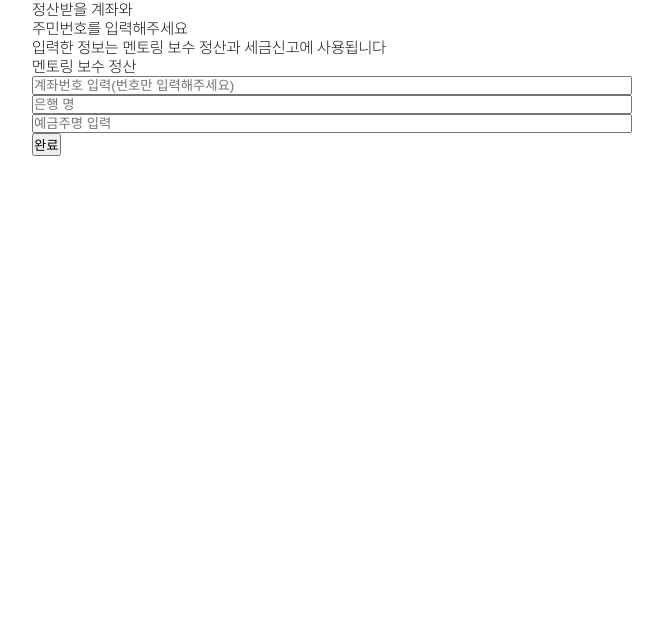
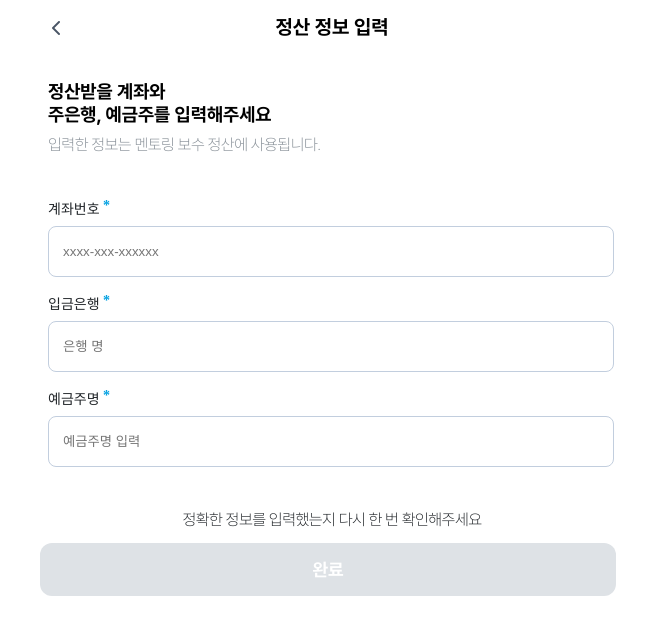
Before and after one commit to WE-ARE-RACCOONS/postgraduate-front, a Next.js app: page /senior/account in a window 1280 px wide. Shown: the top 634 px of the page, without its empty margins (308-971 px from the left). Built offline with nearby package versions, Linux system fonts and the light colour scheme.

Commit message:
RAC-279 feat: 확정완료 창 디자인 및 은행명입력 디자인 완료

```diff
--- a/src/app/senior/account/page.tsx
+++ b/src/app/senior/account/page.tsx
@@ -6,6 +6,7 @@ import styled from 'styled-components';
 import useAuth from '@/hooks/useAuth';
 import axios from 'axios';
 import SingleValidator from '@/components/Validator/SingleValidator';
+import BackHeader from '@/components/Header/BackHeader';
 function AccountPage() {
   const router = useRouter();
   const [flag, setFlag] = useState(false);
@@ -14,11 +15,11 @@ function AccountPage() {
   const [accountHolder, setAccountHolder] = useState('');
   const [data, setData] = useState('');
   const { getAccessToken } = useAuth();
+  const isInputsFilled = accountNumber && bank && accountHolder;
   const validateInputs = () => {
     const isAccountNumberValid = /^[0-9]+$/.test(accountNumber);
     const isBankNameValid = /^[가-힣]+$/.test(bank);
     const isAccountHolderValid = /^[가-힣]+$/.test(accountHolder);
-
     const isValid =
       isAccountNumberValid && isBankNameValid && isAccountHolderValid;
 
@@ -59,40 +60,140 @@ function AccountPage() {
     }
   };
   return (
-    <div>
-      <div>정산받을 계좌와</div>
-      <div>주민번호를 입력해주세요</div>
-      <div>입력한 정보는 멘토링 보수 정산과 세금신고에 사용됩니다</div>
-      <div>멘토링 보수 정산</div>
+    <SAContent>
+      <BackHeader headerText='정산 정보 입력'/>
+      <div style={{marginLeft:'1rem'}}>
+      <h3 style={{marginTop:'1.5rem'}}>정산받을 계좌와</h3>
+      <h3 style={{marginBottom:'0.5rem'}}>주은행, 예금주를 입력해주세요</h3>
+      <div id='msg-top'>입력한 정보는 멘토링 보수 정산에 사용됩니다.</div>
+      </div>
       <AccontInput>
+      <BtnBox>
+            <MBtnFont>
+            계좌번호&nbsp;<div id="font-color">*</div>
+            </MBtnFont>
+
         <InputForm
-          placeholder="계좌번호 입력(번호만 입력해주세요)"
+          placeholder="xxxx-xxx-xxxxxx"
           type="number"
           value={accountNumber}
           onChange={(e) => setAccountNumber(e.target.value)}
         />
+         </BtnBox>
+         <BtnBox>
+         <MBtnFont>
+         입금은행&nbsp;<div id="font-color">*</div>
+            </MBtnFont>
         <InputForm
           placeholder="은행 명"
           type="text"
           value={bank}
           onChange={(e) => setBank(e.target.value)}
         />
+        </BtnBox>
+        <BtnBox>
+        <MBtnFont>
+        예금주명&nbsp;<div id="font-color">*</div>
+            </MBtnFont>
         <InputForm
           placeholder="예금주명 입력"
           type="text"
           value={accountHolder}
           onChange={(e) => setAccountHolder(e.target.value)}
         />
-      </AccontInput>
-      {flag && (
+        </BtnBox>
+        {flag && (
         <SingleValidator textColor="#FF3347" msg="잘못 입력된 내용이있어요" />
       )}
-      <button onClick={handleComplete}>완료</button>
-    </div>
+      </AccontInput>
+      <div id='msg-bottom'>정확한 정보를 입력했는지 다시 한 번 확인해주세요</div>
+      {isInputsFilled ? <SABtnT onClick={handleComplete}>완료</SABtnT>:<SABtnF onClick={handleComplete}>완료</SABtnF>}
+    </SAContent>
   );
 }
 const AccontInput = styled.div`
   display: flex;
   flex-direction: column;
+  margin-top: 1.6rem;
+  margin-left: 1rem;
+  margin-bottom: 2.6rem;
+`;
+const SABtnT = styled.div`
+display: flex;
+width: 96%;
+padding: 1rem 0rem;
+justify-content: center;
+align-items: center;
+margin-left: 0.5rem;
+gap: 0.625rem;
+border-radius: 0.75rem;
+background-color: #2FC4B2;
+color: #FFF;
+text-align: center;
+font-family: Pretendard;
+font-size: 1.125rem;
+font-style: normal;
+font-weight: 700;
+line-height: normal;
+`;
+const SABtnF = styled.div`
+  display: flex;
+width: 96%;
+padding: 1rem 0rem;
+margin-left: 0.5rem;
+justify-content: center;
+align-items: center;
+gap: 0.625rem;
+border-radius: 0.75rem;
+background-color: #DEE2E6;
+color: #FFF;
+text-align: center;
+font-family: Pretendard;
+font-size: 1.125rem;
+font-style: normal;
+font-weight: 700;
+line-height: normal;
+`;
+const SAContent = styled.div`
+  #msg-top{
+    color: #868E96;
+font-family: Pretendard;
+font-size: 1rem;
+font-style: normal;
+font-weight: 400;
+line-height: 140%; /* 1.4rem */
+letter-spacing: -0.03125rem;
+  }
+  #msg-bottom{
+    color: #212529;
+text-align: center;
+font-family: Pretendard;
+font-size: 1rem;
+font-style: normal;
+font-weight: 400;
+line-height: 140%; /* 1.4rem */
+letter-spacing: -0.03125rem;
+margin-bottom: 0.75rem;
+  }
+`;
+const BtnBox = styled.div`
+  margin-top: 1rem;
+`;
+const MBtnFont = styled.div`
+  display: flex;
+  color: #212529;
+  font-family: Noto Sans JP;
+  font-size: 0.875rem;
+  font-style: normal;
+  font-weight: 400;
+  line-height: normal;
+  #font-color {
+    color: #00a0e1;
+    font-family: Noto Sans JP;
+    font-size: 0.875rem;
+    font-style: normal;
+    font-weight: 700;
+    line-height: normal;
+  }
 `;
 export default AccountPage;
--- /dev/null
+++ b/src/components/SingleForm/InputForm/InputForm.styled.ts
@@ -0,0 +1,18 @@
+import styled from "styled-components";
+export const InputFormStyle = styled.input`
+  margin-top: 0.5rem;
+  width: 97%;
+  height: 3.1875rem;
+  border-radius: 0.5rem;
+  border: 1px solid #c2cede;
+  background: #fff;
+  padding: 0.88rem;
+  ::placeholder {
+    color: #ADB5BD;
+font-family: Noto Sans JP;
+font-size: 1rem;
+font-style: normal;
+font-weight: 400;
+line-height: normal;
+  }
+`;
--- a/src/components/SingleForm/InputForm/InputForm.tsx
+++ b/src/components/SingleForm/InputForm/InputForm.tsx
@@ -1,9 +1,9 @@
 import { InputFormProps } from '@/types/form/inputForm';
 import React from 'react';
-
+import {InputFormStyle} from './InputForm.styled'
 function InputForm(props: InputFormProps) {
   return (
-    <input
+    <InputFormStyle
       type={props.type}
       value={props.value}
       onChange={props.onChange}
```
Also changed, not shown: src/app/senior/account/done/page.tsx (+30 -10 lines).
